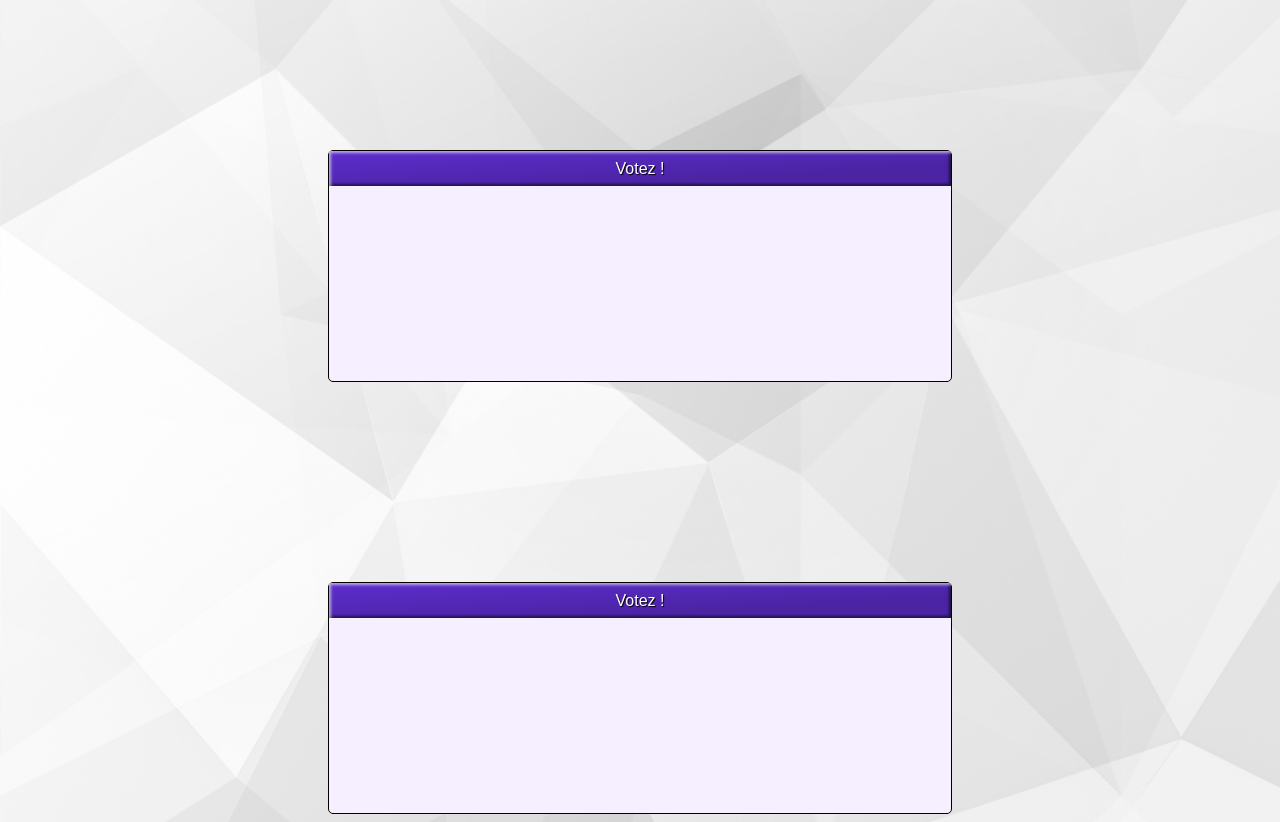
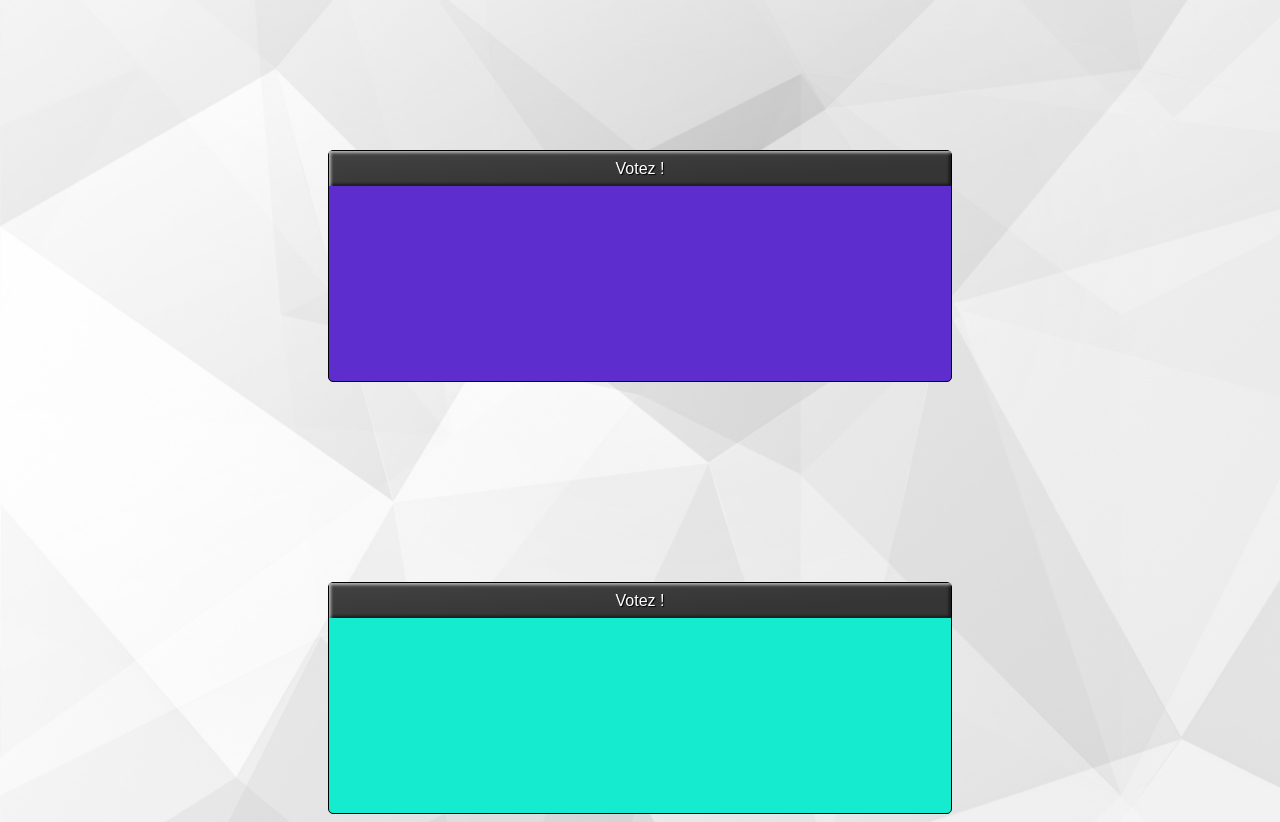
Before and after one commit to paullouppe/WEB_Projet_groupe13, a PHP site: page /versus.html in a window 1280 px wide. Shown: the part 67-889 px from the top of the page. Run offline with PHP 8.4, Linux system fonts and the light colour scheme.

Commit message:
Changement boutons pour correspondre dans VS + fix

```diff
--- a/app/style/main.css
+++ b/app/style/main.css
@@ -303,10 +303,29 @@ button:active {
 #choix2 {
     height: 230px;
     text-align: center;
-    background-color: var(--background);
     border-radius: 5px;
     display: flex;
     flex-direction: column;
     border: 1px solid black;
     font-weight: bold;
 }
+
+#choix1{                /*couleurs carte 1 et 2, j'ai séparé quand même*/
+    background-color: var(--accent-blue);
+}
+#choix2{
+    background-color: var(--accent-green);
+}
+
+#choix1 > button{
+    background-color:var(--header);            /* modif des boutons pour pas qu'ils soient violets c'est mieux*/
+}
+#choix1 > button:hover{
+    background-color:black;
+}
+#choix2 > button{
+    background-color:var(--header);            /* modif des boutons choix 2*/
+}
+#choix2 > button:hover{
+    background-color:black;
+}
```
